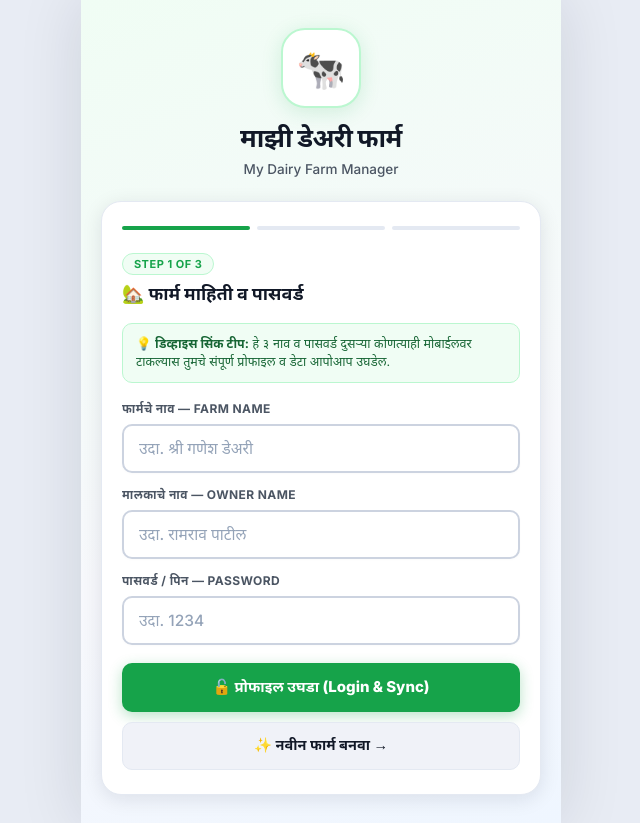
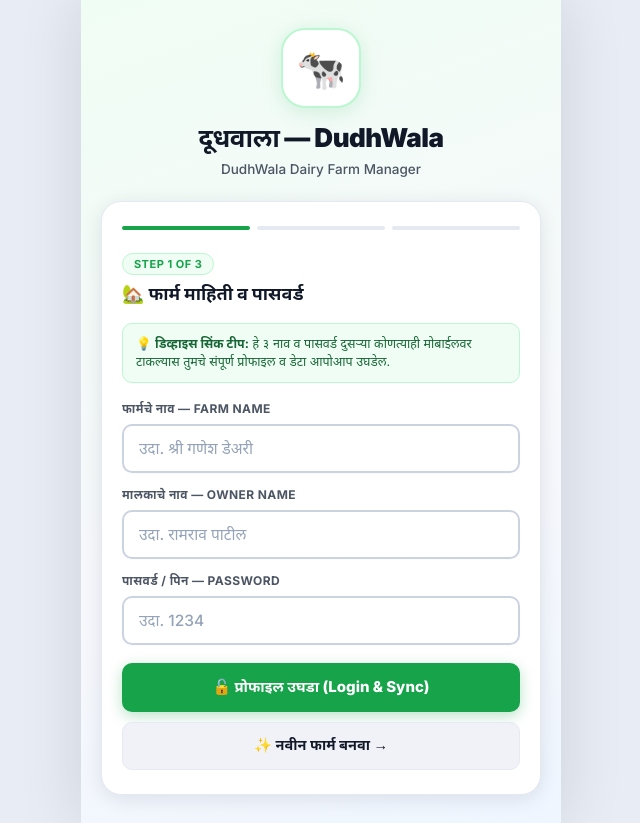
Before and after one commit to siddhesh2709/DudhWala, a React (Vite) app: page / in a window 1280 px wide. Shown: the whole page, without its empty margins (319-959 px from the left). Built offline with nearby package versions, Linux system fonts and the light colour scheme.

Commit message:
Update website branding to DudhWala

```diff
--- a/src/pages/SetupPage.jsx
+++ b/src/pages/SetupPage.jsx
@@ -89,8 +89,8 @@ export default function SetupPage({ onDone }) {
     <div className={styles.page}>
       <div className={styles.hero}>
         <div className={styles.heroIcon}>🐄</div>
-        <h1 className={styles.heroTitle}>माझी डेअरी फार्म</h1>
-        <p className={styles.heroSub}>My Dairy Farm Manager</p>
+        <h1 className={styles.heroTitle}>दूधवाला — DudhWala</h1>
+        <p className={styles.heroSub}>DudhWala Dairy Farm Manager</p>
       </div>
 
       <div className={styles.card}>
```
